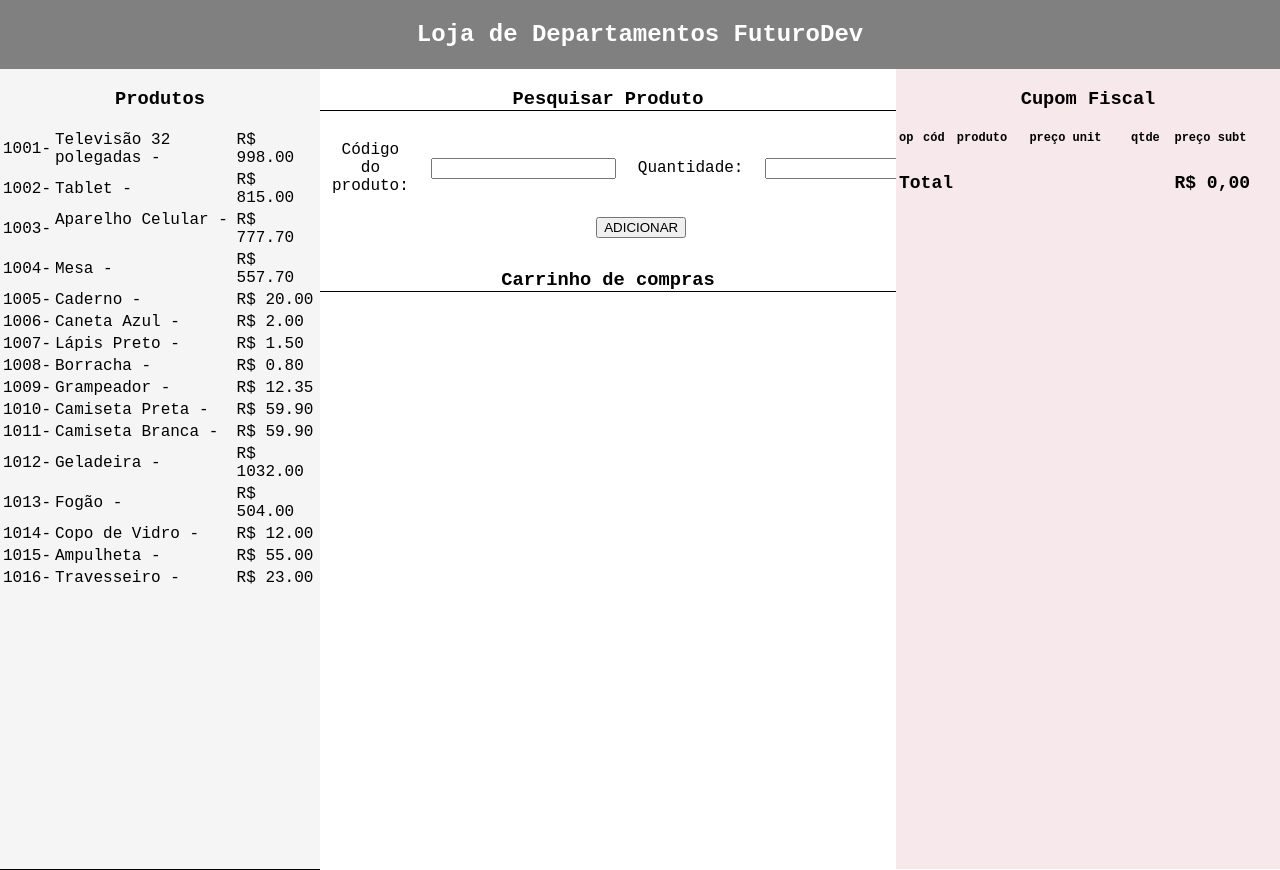
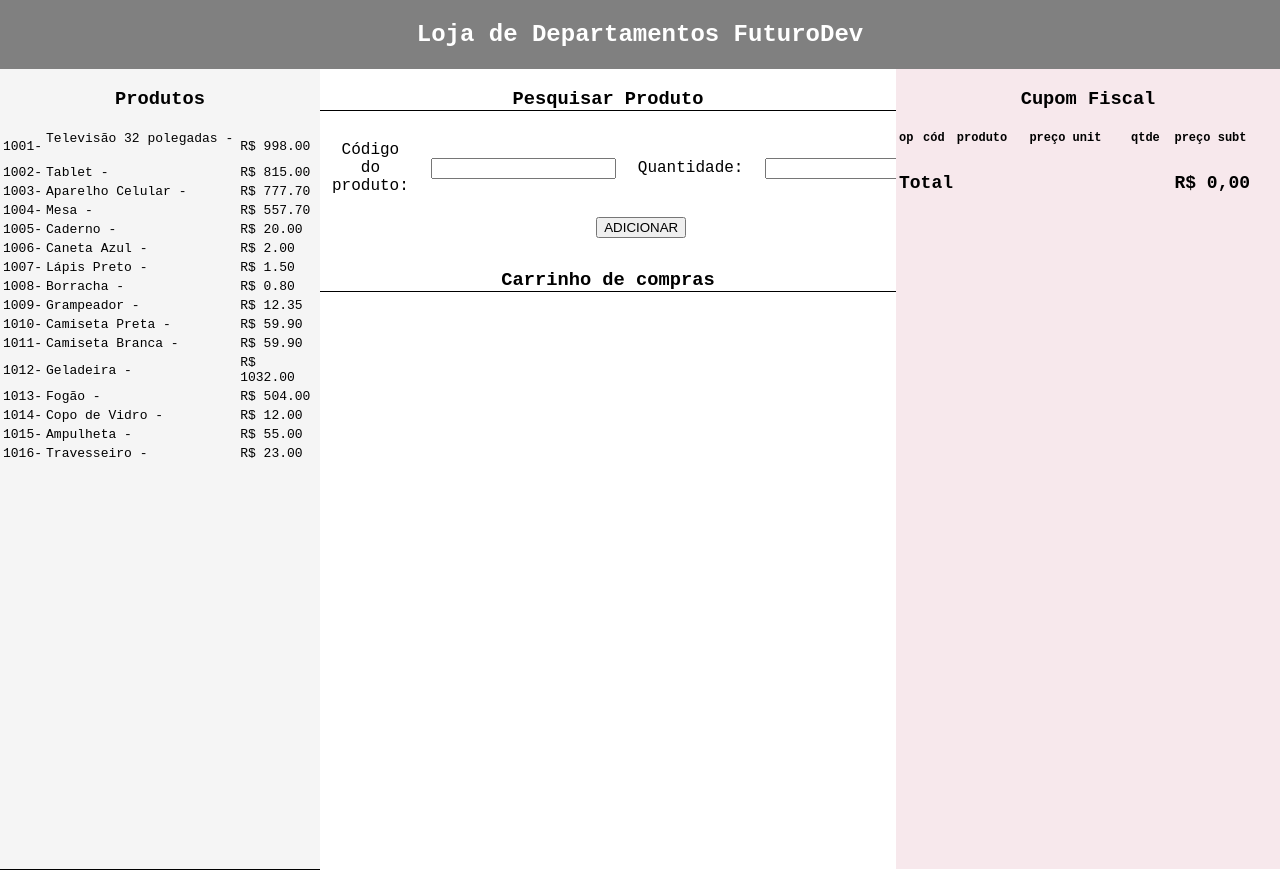
Before and after one commit to AneliseKipper/projeto-modulo-1, a React (Create React App) app: page / in a window 1280 px wide. Built offline with nearby package versions, Linux system fonts and the light colour scheme.

Commit message:
inclui propriedades do cupom fiscal, com a soma final, configura novamente font size do Produtos (componentes) para tamanho small e ficar na mesma linha, eclui item do carrinho com função remover , permanecendo item no cupom fiscal

```diff
--- a/src/components/CarrinhodeCompras/carrinhoItem.js
+++ b/src/components/CarrinhodeCompras/carrinhoItem.js
@@ -5,8 +5,8 @@ export default function CarrinhoItem({produto,remover}) {
   return (
     <>
         <div style={{'float':'left', 'margin':'5px','paddingLeft':'10px'}}>
-        <img src="https://random.imagecdn.app/70/80"></img>
-            <hr></hr>
+
+                    <hr></hr>
             <span>cód:</span>{produto.codigo}<br></br>
             <b>{produto.descricao}</b><br></br>
             <span>Marca:</span>{produto.marca}<br></br>
--- a/src/components/Produtos/index.js
+++ b/src/components/Produtos/index.js
@@ -19,7 +19,7 @@ export default function Produtos() {
         Produtos
     </h3>
 
-    <table style={{textAlign:'left'}}>
+    <table style={{textAlign:'left' ,fontSize: 'small' }}>
       <tbody>
 
         {produtos.map((p,i)=>{
```
Also changed, not shown: 1 other file (tests, documents, lock files or other folders).
